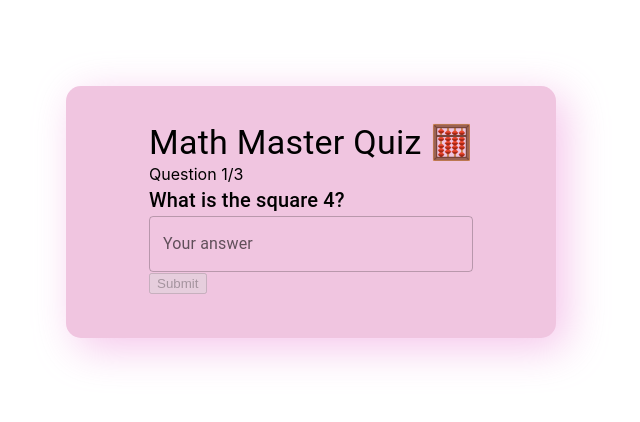
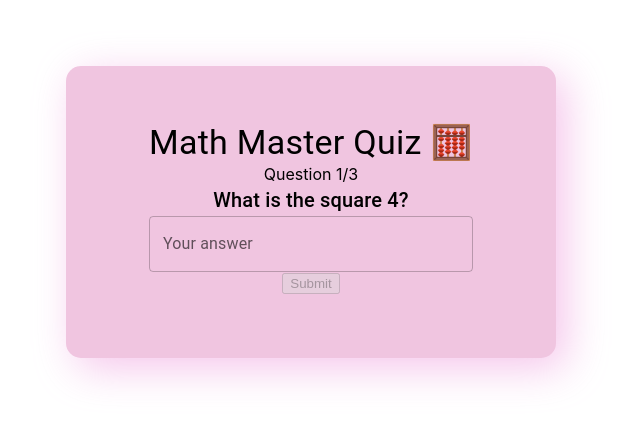
Before and after one commit to Nidyadav/react-Math-master-quiz, a React (Create React App) app: page / in a window 1280 px wide. Shown: the part 188-610 px from the top of the page, without its empty margins (329-969 px from the left). Built offline with nearby package versions, Linux system fonts and the light colour scheme.

Commit message:
Day 7 : Fixed try again button.

```diff
--- a/src/App.js
+++ b/src/App.js
@@ -5,7 +5,7 @@ import React from "react";
 function App() {
   return (
     <div className='Mathapp'>
-          <Quiz></Quiz>
+      <Quiz></Quiz>
     </div>
   );
 }
--- a/src/components/Quiz/Quiz.jsx
+++ b/src/components/Quiz/Quiz.jsx
@@ -1,7 +1,7 @@
 import { Card } from "react-bootstrap";
 import questions from "../questions";
 import { React, useState } from "react";
-import { CardContent, TextField, Typography } from "@mui/material";
+import { CardContent, TextField, Typography, Box } from "@mui/material";
 import ScoreCard from "../score/ScoreCard";
 
 function Quiz() {
@@ -22,6 +22,7 @@ function Quiz() {
     const resetQuiz = () => {
         setScore(0);
         setCurrentQuestion(0);
+        setShowScore(false);
     };
     const handleSubmit = () => {
         if (userInput === answer) {
@@ -36,6 +37,7 @@ function Quiz() {
 
             ) : (
                 <div className="quiz-container">
+                    <Box sx={{ maxWidth: 600, margin: "20px auto", textAlign: "center" }}>
                         <Card className="quiz-card">
                             <CardContent>
                                 <Typography variant="h4" className="quiz-title">
@@ -61,6 +63,7 @@ function Quiz() {
                                     Submit </button> <br></br>
                             </CardContent>
                         </Card>
+                    </Box>
                 </div>)}
         </div>
     );
--- a/src/components/Quiz/Quiz.scss
+++ b/src/components/Quiz/Quiz.scss
@@ -1,5 +1,5 @@
 .quiz-container {
-    max-width: 700px;
+    max-width: 600px;
     margin: 20px auto;
     text-align: center;
 }
--- a/src/components/score/ScoreCard.jsx
+++ b/src/components/score/ScoreCard.jsx
@@ -1,16 +1,13 @@
 import React from "react";
 import { Typography } from "@mui/material";
 const ScoreCard = ({ score, totalQuestions, onTryAgain }) => {
-
     return (
         <div className='score-card'>
-
             <Typography variant="body1" className="quiz-score">
                 You scored  {score} out of {totalQuestions}
                 <span hidden={score < totalQuestions / 2}>🎉</span>
             </Typography>
             <br></br>
-
             <button
                 variant="Contained"
                 color="primary"
```
Lines whose indentation alone changed are shown as unchanged.
